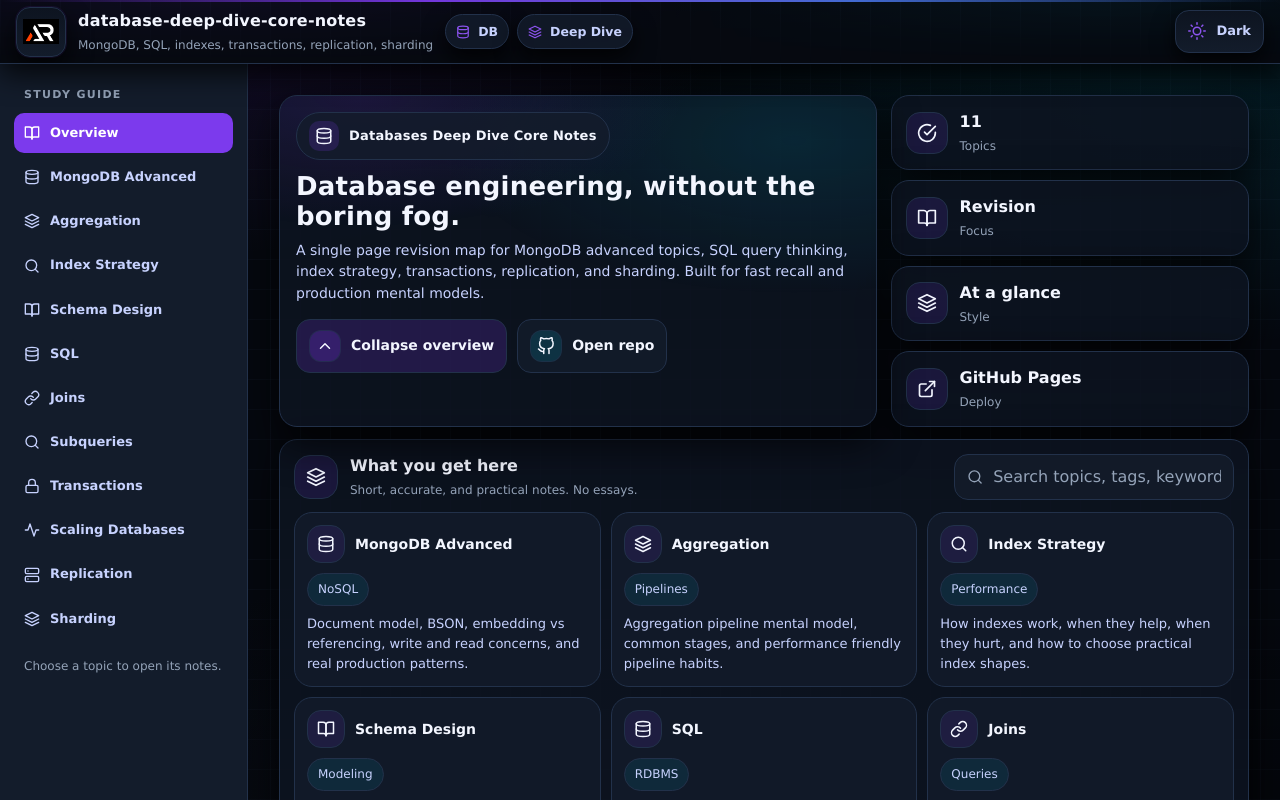
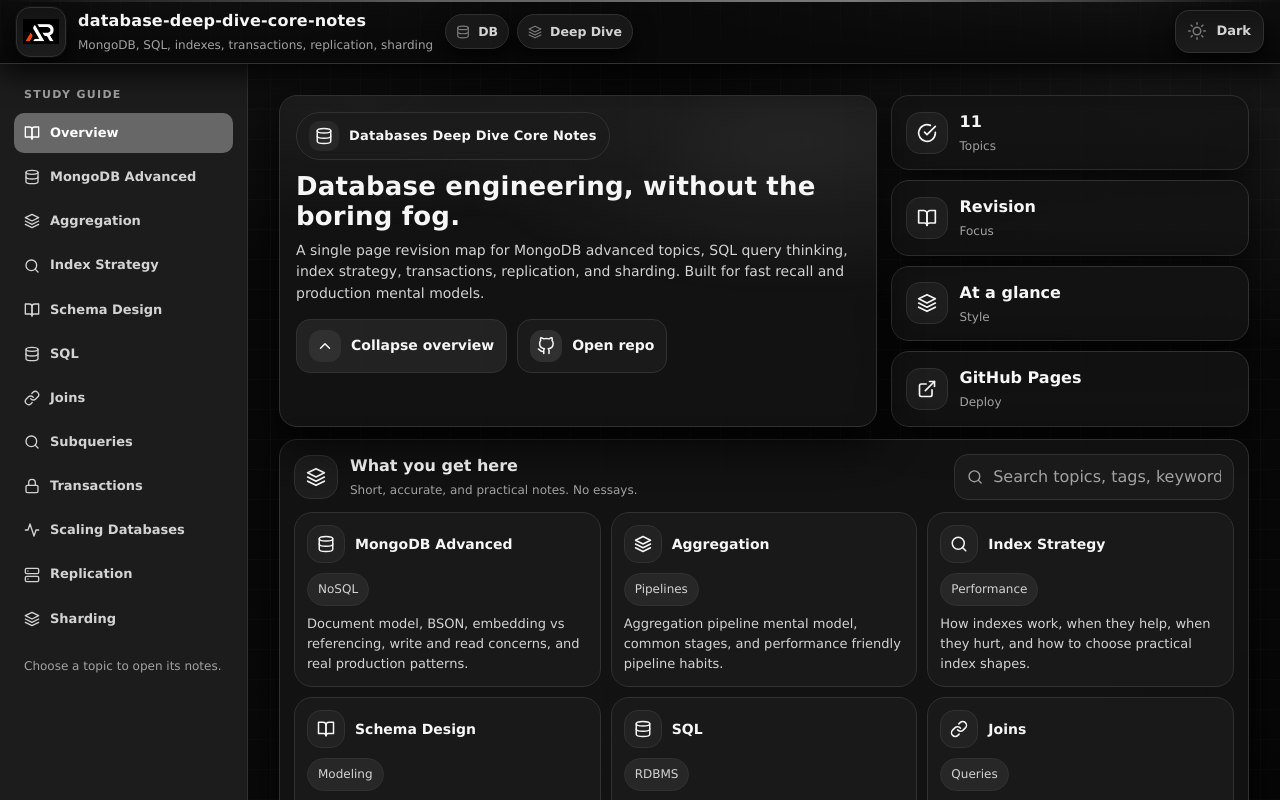
Before and after one commit to a2rp/databases-deep-dive-core-notes, a React (Vite) app: page / in a window 1280 px wide. Built offline with nearby package versions, Linux system fonts and the light colour scheme.

Commit message:
Make database notes monochrome and add screenshot

```diff
--- a/index.html
+++ b/index.html
@@ -6,7 +6,7 @@
         <title>Databases Deep Dive Core Notes</title>
         <meta name="description" content="Practical database revision notes covering SQL, MongoDB, indexing, transactions, replication, scaling, and sharding." />
         <meta name="author" content="Ashish Ranjan" />
-        <meta name="theme-color" content="#05080f" />
+        <meta name="theme-color" content="#080808" />
         <link rel="icon" type="image/x-icon" href="%BASE_URL%favicon.ico" />
         <meta property="og:title" content="Databases Deep Dive Core Notes" />
         <meta property="og:description" content="Practical database revision notes for core database engineering concepts." />
--- a/src/index.css
+++ b/src/index.css
@@ -277,7 +277,7 @@
 /* Light theme option fallback */
 html[data-theme="light"] select option {
     background: #ffffff;
-    color: #0f172a;
+    color: #171717;
 }
 
 /* Hover */
--- a/src/theme.css
+++ b/src/theme.css
@@ -3,38 +3,38 @@
 
 :root {
     /* Base - deep data center dark */
-    --color-bg: #05080f;
-    --color-surface: #0d1420;
-    --color-surface-2: #131c2b;
+    --color-bg: #080808;
+    --color-surface: #141414;
+    --color-surface-2: #1c1c1c;
 
     /* Primary - query engine purple */
-    --color-primary: #7c3aed;
-    --color-primary-hover: #8b5cf6;
+    --color-primary: #676767;
+    --color-primary-hover: #7b7b7b;
 
     /* Accent - data stream cyan */
-    --color-accent: #06b6d4;
+    --color-accent: #a6a6a6;
 
     /* Text */
-    --color-text-primary: #f3f6ff;
-    --color-text-secondary: #c7d2fe;
-    --color-text-muted: #94a3b8;
+    --color-text-primary: #f6f6f6;
+    --color-text-secondary: #d3d3d3;
+    --color-text-muted: #a2a2a2;
 
     /* Borders */
-    --color-border: #22314a;
-    --color-border-light: #2e3f5c;
+    --color-border: #313131;
+    --color-border-light: #3f3f3f;
 
     /* Links */
-    --color-link: #7c3aed;
-    --color-link-hover: #8b5cf6;
+    --color-link: #676767;
+    --color-link-hover: #7b7b7b;
 
     /* States */
-    --color-success: #10b981;
-    --color-error: #ef4444;
-    --color-warning: #f59e0b;
+    --color-success: #a3a3a3;
+    --color-error: #848484;
+    --color-warning: #b1b1b1;
 
     /* Code blocks */
-    --color-code-bg: #0a1020;
-    --color-code-border: #243453;
+    --color-code-bg: #111111;
+    --color-code-border: #343434;
 
     /* Shadow */
     --color-shadow: rgba(0, 0, 0, 0.78);
@@ -44,30 +44,30 @@
 
 html[data-theme="light"] {
     --color-bg: #ffffff;
-    --color-surface: #f6f7ff;
-    --color-surface-2: #eef2ff;
+    --color-surface: #f7f7f7;
+    --color-surface-2: #f2f2f2;
 
-    --color-primary: #6d28d9;
-    --color-primary-hover: #5b21b6;
+    --color-primary: #585858;
+    --color-primary-hover: #494949;
 
-    --color-accent: #0891b2;
+    --color-accent: #858585;
 
-    --color-text-primary: #0b1220;
-    --color-text-secondary: #334155;
-    --color-text-muted: #64748b;
+    --color-text-primary: #121212;
+    --color-text-secondary: #404040;
+    --color-text-muted: #737373;
 
-    --color-border: #dbe4f3;
-    --color-border-light: #cbd5e1;
+    --color-border: #e3e3e3;
+    --color-border-light: #d4d4d4;
 
-    --color-link: #6d28d9;
-    --color-link-hover: #5b21b6;
+    --color-link: #585858;
+    --color-link-hover: #494949;
 
-    --color-success: #059669;
-    --color-error: #dc2626;
-    --color-warning: #d97706;
+    --color-success: #838383;
+    --color-error: #727272;
+    --color-warning: #909090;
 
-    --color-code-bg: #f3f4ff;
-    --color-code-border: #e2e8f0;
+    --color-code-bg: #f5f5f5;
+    --color-code-border: #e7e7e7;
 
-    --color-shadow: rgba(15, 23, 42, 0.08);
+    --color-shadow: rgba(23, 23, 23, 0.08);
 }
```
Also changed, not shown: screenshot.jpg (added), 1 other file (tests, documents, lock files or other folders).
